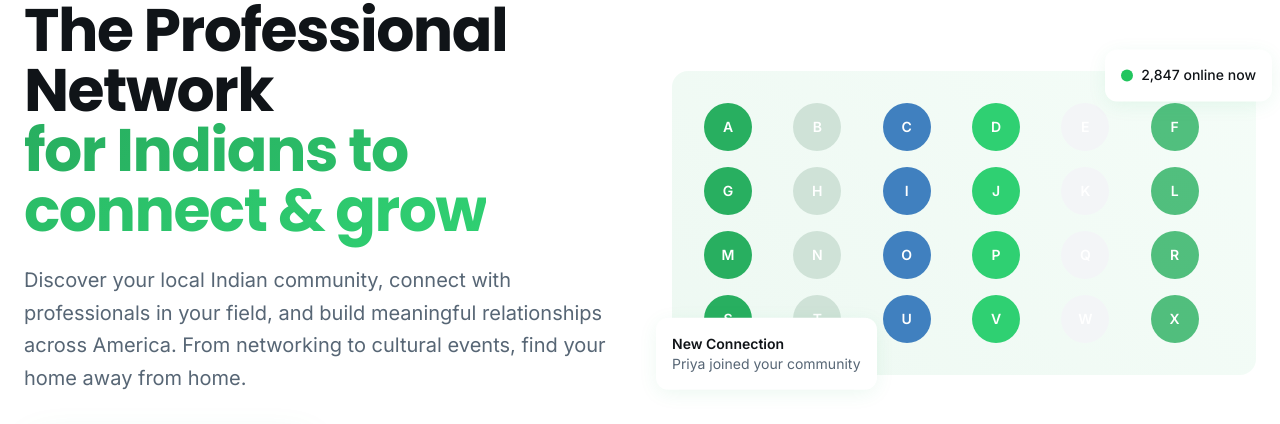
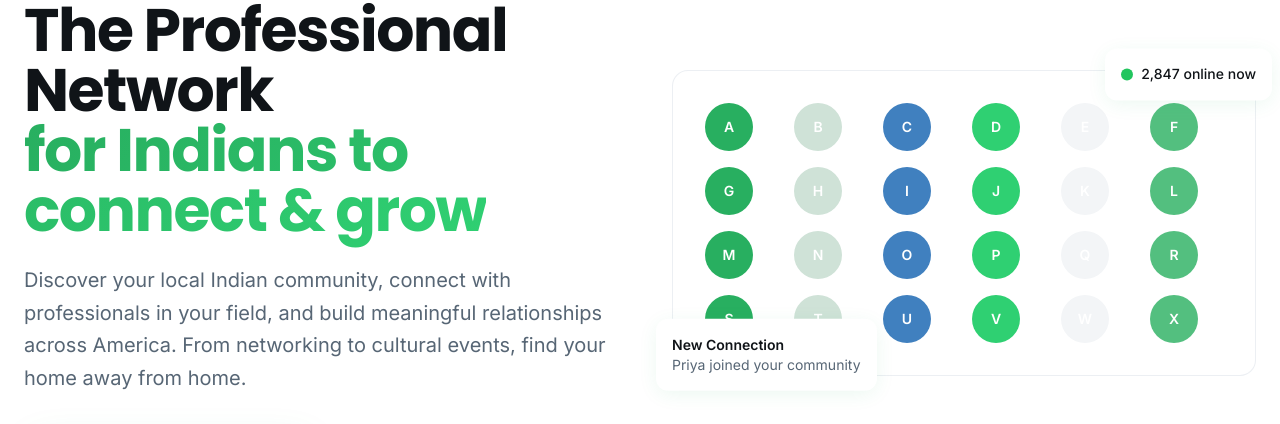
Before and after one commit to mailanu655/mohallaa-community-bloom, a React (Vite) app: page / in a window 1280 px wide. Shown: the part 277-701 px from the top of the page. Built offline with nearby package versions, Linux system fonts and the light colour scheme; no server answers.

Commit message:
Fix background color
Ensure all backgrounds are white.

```diff
--- a/src/components/Hero.tsx
+++ b/src/components/Hero.tsx
@@ -42,7 +42,7 @@ const Hero = () => {
 
           {/* Right Content - Community Grid */}
           <div className="relative">
-            <div className="grid grid-cols-6 gap-4 p-8 bg-gradient-cultural rounded-2xl">
+            <div className="grid grid-cols-6 gap-4 p-8 bg-white rounded-2xl border border-border/50">
               {/* Profile avatars grid */}
               {Array.from({ length: 24 }).map((_, i) => (
                 <div
```
